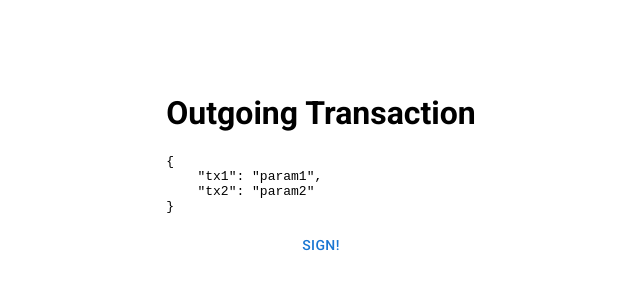
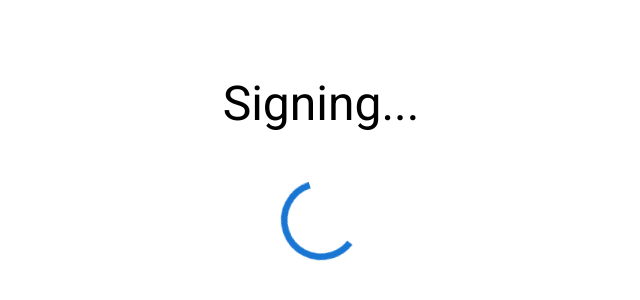
Before and after one commit to software-mansion-labs/starkstonks, a Next.js app in the folder wallet/: page / in a window 1280 px wide. Shown: the part 232-532 px from the top of the page, without its empty margins (319-959 px from the left). Built offline with nearby package versions, Linux system fonts and the light colour scheme.

Commit message:
Add progress screen

```diff
--- a/wallet/pages/index.tsx
+++ b/wallet/pages/index.tsx
@@ -1,6 +1,7 @@
 import type { NextPage } from 'next'
 import Head from 'next/head'
-import { Container, Grid } from "@mui/material";
+import { Grid } from "@mui/material";
+import ProgressScreen from "../screens/ProgressScreen";
 import SignTx from "../screens/SignTx";
 
 const Home: NextPage = () => {
@@ -23,7 +24,8 @@ const Home: NextPage = () => {
         justifyContent="center"
         style={{ minHeight: '100vh' }}
       >
-        <SignTx />
+        {/*<SignTx />*/}
+        <ProgressScreen title="Signing..." />
       </Grid>
     </div>
   )
--- /dev/null
+++ b/wallet/screens/ProgressScreen.tsx
@@ -0,0 +1,19 @@
+import React from "react";
+import { Box, CircularProgress, Grid, Typography } from "@mui/material";
+
+interface ProgressScreenProps {
+  title: string;
+}
+
+const ProgressScreen: React.FC<ProgressScreenProps> = ({ title }) => {
+  return (
+    <Grid item xs={3}>
+      <Typography variant="h3" sx={{ marginBottom: "3rem" }}>{title}</Typography>
+      <Box sx={{ display: "flex", justifyContent: "center" }}>
+          <CircularProgress size="5rem"/>
+      </Box>
+    </Grid>
+  );
+}
+
+export default ProgressScreen;
--- a/wallet/screens/SignTx.tsx
+++ b/wallet/screens/SignTx.tsx
@@ -1,5 +1,5 @@
 import React from "react";
-import { Button, Grid } from "@mui/material";
+import { Button, Grid, Typography } from "@mui/material";
 import { useRouter } from "next/router";
 import { decode, encode } from "../utils/messages";
 
@@ -18,8 +18,15 @@ const SignTx: React.FC<SignTxProps> = ({ onSign }) => {
   }); // FIXME
   const txContent = decode(router.query.tx);
   return <Grid item xs={3}>
-    <h1>Outgoing Transaction</h1>
-    <pre>{JSON.stringify(txContent, null, 4)}</pre>
+    <Typography variant="h4" mb={2}>Outgoing Transaction</Typography>
+    <Typography paragraph>Payload:</Typography>
+    <pre style={{
+      border: "black 1px solid",
+      borderRadius: "15px",
+      padding: "20px 10px",
+    }}>
+      {JSON.stringify(txContent, null, 4)}
+    </pre>
     <Button onSubmit={onSign} fullWidth color="primary">Sign!</Button>
   </Grid>;
 };
```
